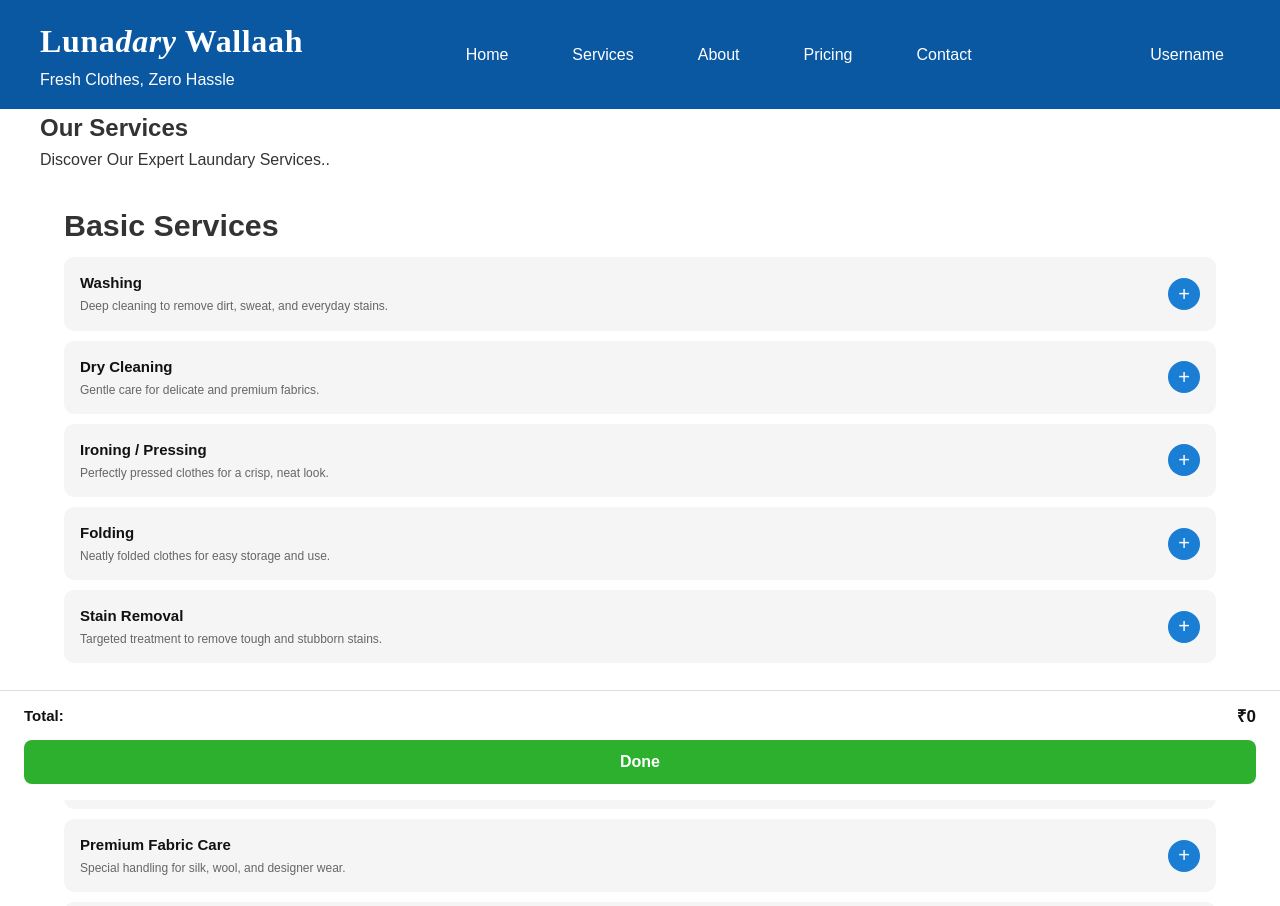
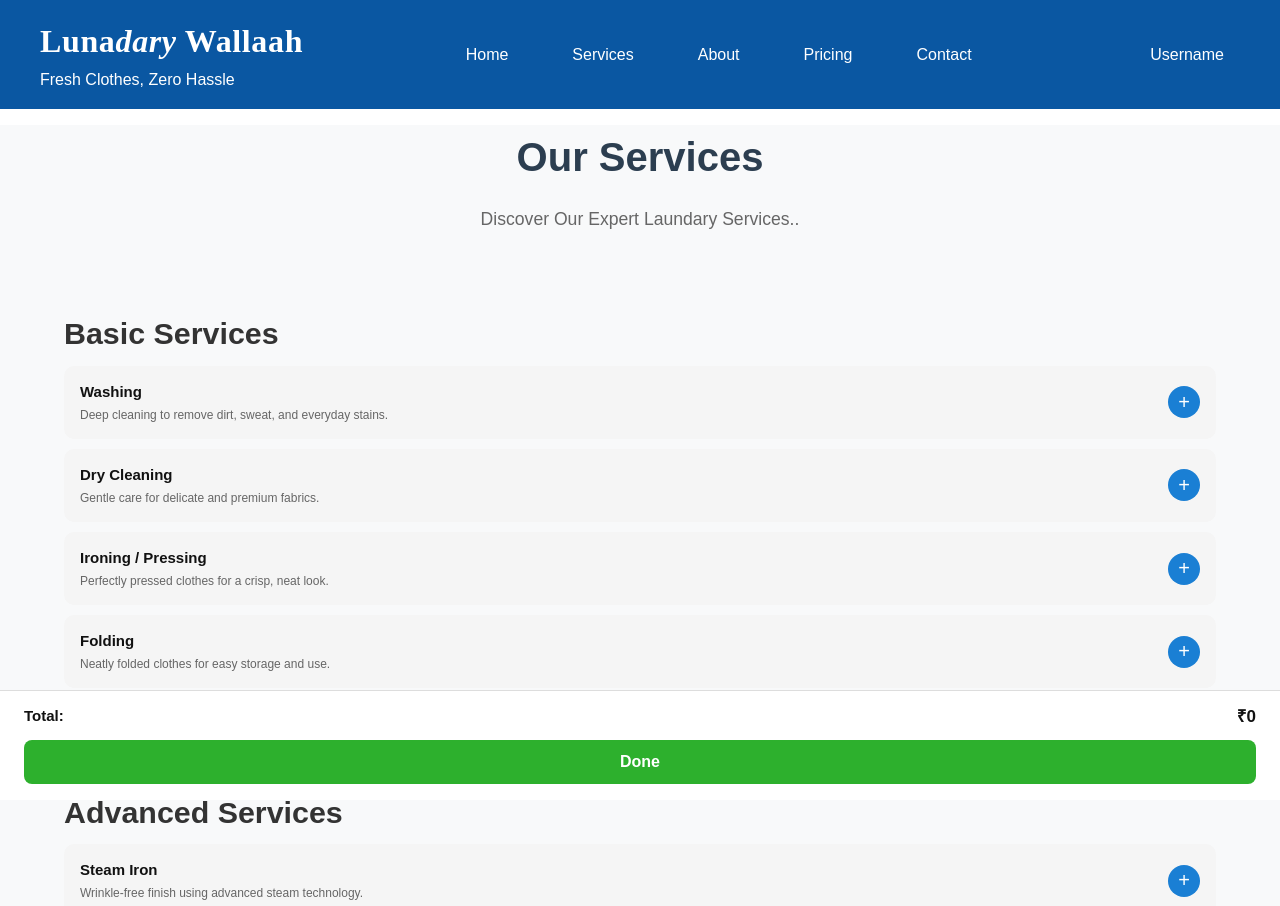
Before and after one commit to shivamsahil030/Laundary-wallaah-UI, a plain HTML site: page services.html in a window 1280 px wide. Shown: the top 906 px of the page. Drawn offline with Linux system fonts and the light colour scheme.

Commit message:
Refactor services.css for improved styling

```diff
--- a/services.css
+++ b/services.css
@@ -102,7 +102,26 @@
 }
 
 /* services-section */
+.services {
+    padding-bottom: 5rem;
+    background-color: #f8f9fa;
+}
+.services-title {
+    text-align: center;
+    font-size: 2.5rem;
+    margin: 1rem;
+    color: #2c3e50;
 
+}
+
+.services-subtitles {
+
+    text-align: center;
+    font-size: 1.1rem;
+    color: #666;
+    margin-bottom: 3rem;
+
+}
 
 
 
```
